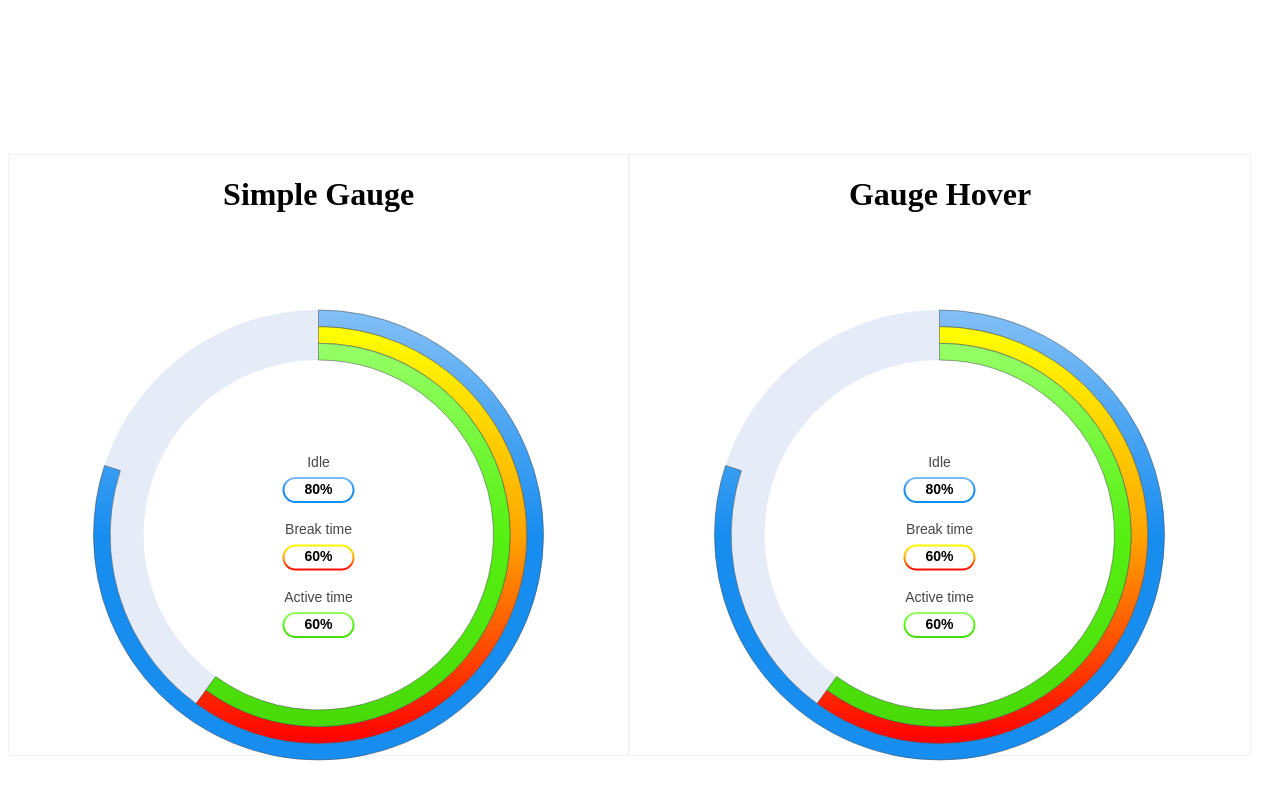
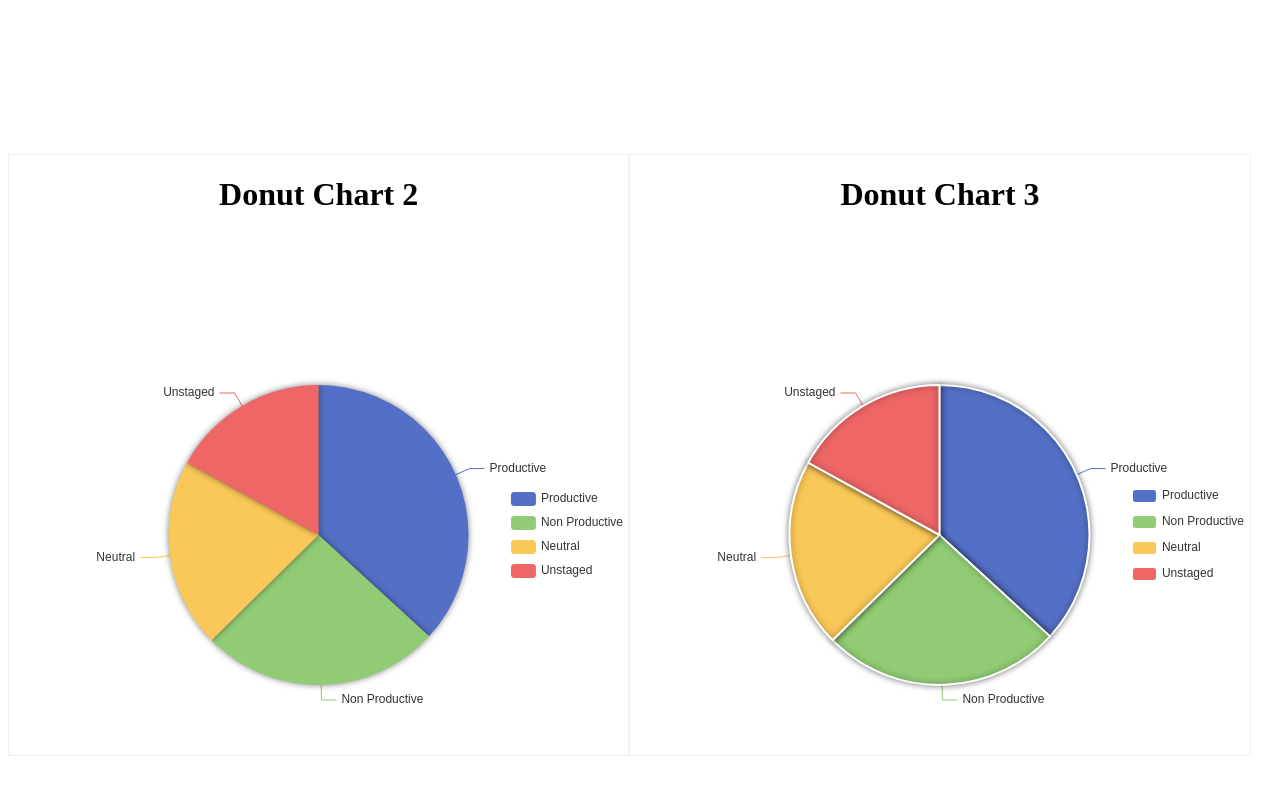
Before and after one commit to Rohit-Gupta11/graphs, a React app: page / in a window 1280 px wide. Shown: the part 2332-3132 px from the top of the page. Built offline with nearby package versions, Linux system fonts and the light colour scheme.

Commit message:
two pie chart added

```diff
--- a/src/App.js
+++ b/src/App.js
@@ -2,13 +2,15 @@ import React from 'react';
 import Bar2 from './components/Bar2.jsx';
 import Bar from './components/Bar.jsx';
 import Line from './components/Line.jsx';
-import Donut from './components/Donut.jsx';
+import Pie from './components/Pie.jsx';
 import Gauge from './components/Gauge.jsx';
 import Gauge2 from './components/Gauge2.jsx';
 import resizeObserver from './utils/resizeObserver';
 import donut from './charts/donut';
 import donut2 from './charts/donut2';
 import donut3 from './charts/donut3';
+import pie from './charts/pie';
+import pie2 from './charts/pie2';
 
 function App() {
     return (
@@ -28,15 +30,23 @@ function App() {
                 </div>
                 <div style={{ width: "49%", height: 600, marginBottom: 200, border: "1px solid #f1f1f1" }}>
                     <h1 style={{ textAlign: "center" }}>Donut Chart 1</h1>
-                    <Donut option={donut} resizeObserver={resizeObserver} />
+                    <Pie option={donut} resizeObserver={resizeObserver} />
                 </div>
                 <div style={{ width: "49%", height: 600, marginBottom: 200, border: "1px solid #f1f1f1" }}>
                     <h1 style={{ textAlign: "center" }}>Donut Chart 2</h1>
-                    <Donut option={donut2} resizeObserver={resizeObserver} />
+                    <Pie option={donut2} resizeObserver={resizeObserver} />
                 </div>
                 <div style={{ width: "49%", height: 600, marginBottom: 200, border: "1px solid #f1f1f1" }}>
                     <h1 style={{ textAlign: "center" }}>Donut Chart 3</h1>
-                    <Donut option={donut3} resizeObserver={resizeObserver} />
+                    <Pie option={donut3} resizeObserver={resizeObserver} />
+                </div>
+                <div style={{ width: "49%", height: 600, marginBottom: 200, border: "1px solid #f1f1f1" }}>
+                    <h1 style={{ textAlign: "center" }}>Donut Chart 2</h1>
+                    <Pie option={pie} resizeObserver={resizeObserver} />
+                </div>
+                <div style={{ width: "49%", height: 600, marginBottom: 200, border: "1px solid #f1f1f1" }}>
+                    <h1 style={{ textAlign: "center" }}>Donut Chart 3</h1>
+                    <Pie option={pie2} resizeObserver={resizeObserver} />
                 </div>
                 <div style={{ width: "49%", height: 600, marginBottom: 200, border: "1px solid #f1f1f1" }}>
                     <h1 style={{ textAlign: "center" }}>Simple Gauge</h1>
--- a/src/charts/donut2.js
+++ b/src/charts/donut2.js
@@ -30,7 +30,7 @@ export default {
                     shadowBlur: 20,
                     shadowOffsetX: 0,
                     shadowColor: 'rgba(0, 0, 0, 0.5)'
-                  }
+                }
             },
             animationEasing: 'circulaIn',
             animationDuration: 1500,
--- /dev/null
+++ b/src/charts/pie.js
@@ -0,0 +1,36 @@
+export default {
+    tooltip: {
+        trigger: 'item'
+    },
+    legend: {
+        orient: 'vertical',
+        right: 'right',
+        top: 'center'
+    },
+    series: [
+        {
+            type: 'pie',
+            radius: '50%',
+            itemStyle: {
+                borderWidth: 2,
+                shadowBlur: 6,
+                shadowColor: 'rgba(0,0,0,0.5)'
+            },
+            data: [
+                { value: 1048, name: 'Productive' },
+                { value: 735, name: 'Non Productive' },
+                { value: 580, name: 'Neutral' },
+                { value: 484, name: 'Unstaged' }
+            ],
+            emphasis: {
+                itemStyle: {
+                    borderColor: '#fff',
+                    borderWidth: 6,
+                    shadowBlur: 0
+                }
+            },
+            animationEasing: 'circulaIn',
+            animationDuration: 1500
+        }
+    ]
+};
--- /dev/null
+++ b/src/charts/pie2.js
@@ -0,0 +1,37 @@
+export default {
+    tooltip: {
+        trigger: 'item'
+    },
+    legend: {
+        orient: 'vertical',
+        right: 'right',
+        top: 'center'
+    },
+    series: [
+        {
+            type: 'pie',
+            radius: '50%',
+            itemStyle: {
+                borderWidth: 2,
+                borderColor: '#fff',
+                shadowBlur: 6,
+                shadowColor: 'rgba(0,0,0,0.5)'
+            },
+            data: [
+                { value: 1048, name: 'Productive' },
+                { value: 735, name: 'Non Productive' },
+                { value: 580, name: 'Neutral' },
+                { value: 484, name: 'Unstaged' }
+            ],
+            emphasis: {
+                itemStyle: {
+                    borderColor: '#fff',
+                    borderWidth: 6,
+                    shadowBlur: 20,
+                },
+            },
+            animationEasing: 'circulaIn',
+            animationDuration: 1500
+        }
+    ]
+};
```
Also changed, not shown: src/components/Pie.jsx (renamed from src/components/Donut.jsx).
